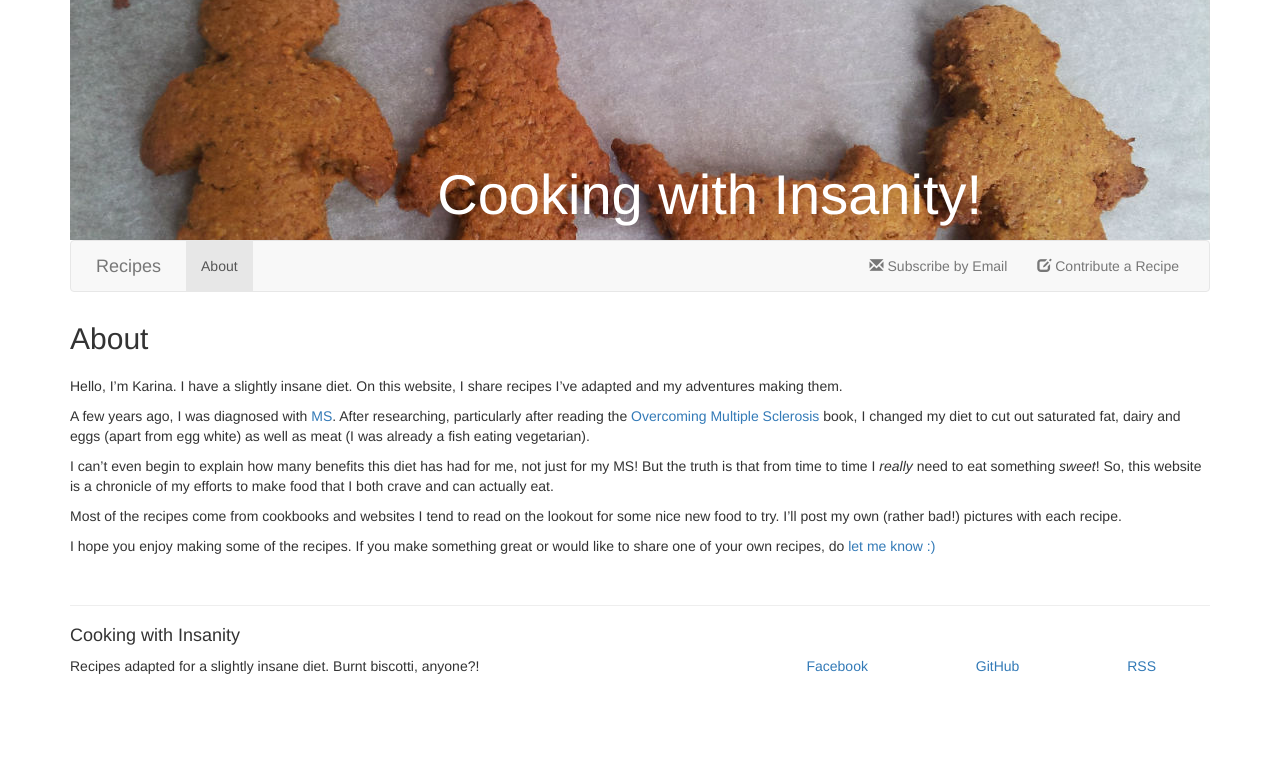
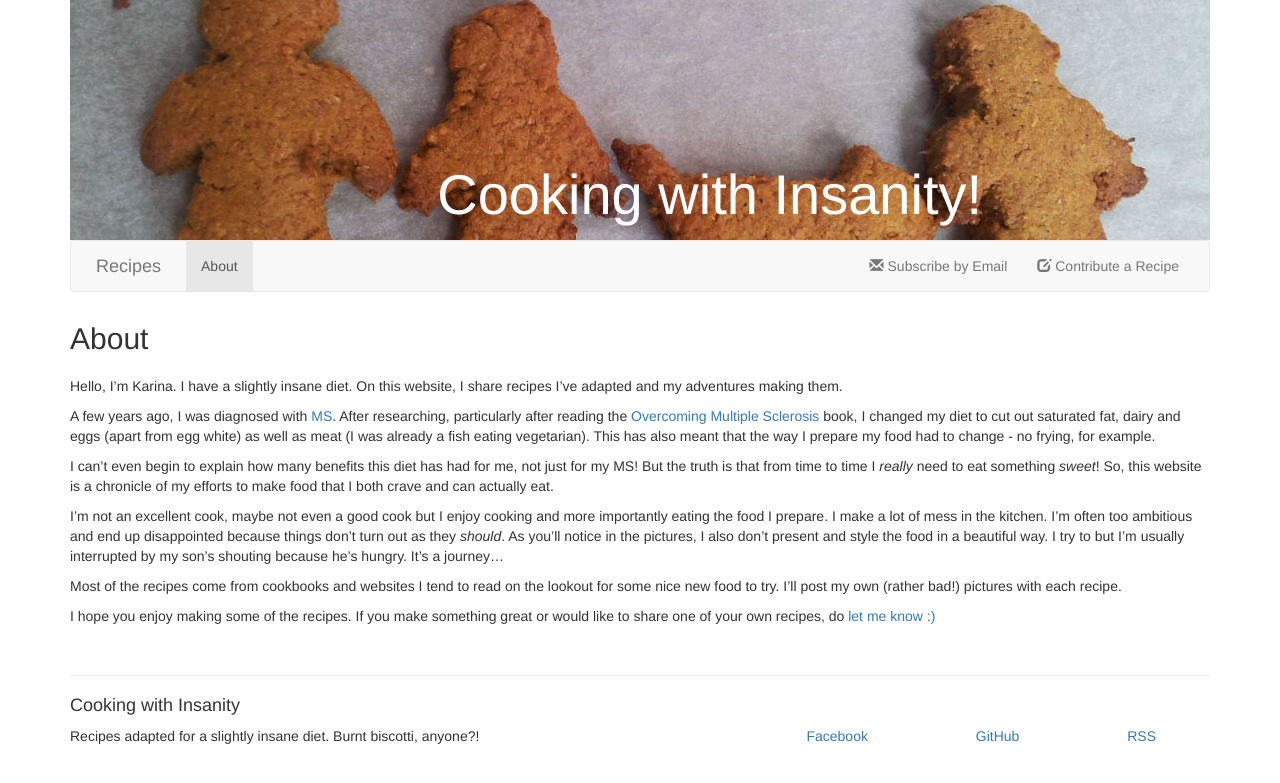
Before and after one commit to lajkika/cookinsanity, a Jekyll site: the page built from about.md, in a window 1280 px wide. Shown: the top 783 px of the page. Built offline with Jekyll 4.4.1, drawn with Linux system fonts in a browser that asks for light colours; nearby versions of some CDN libraries.

Commit message:
Added text to about.md.

```diff
--- a/about.md
+++ b/about.md
@@ -10,12 +10,14 @@ recipes I've adapted and my adventures making them.
 A few years ago, I was diagnosed with [MS][]. After researching, particularly
 after reading the [Overcoming Multiple Sclerosis][] book, I changed my diet
 to cut out saturated fat, dairy and eggs (apart from egg white) as well as
-meat (I was already a fish eating vegetarian).
+meat (I was already a fish eating vegetarian). This has also meant that the way I prepare my food had to change - no frying, for example.
 
 I can't even begin to explain how many benefits this diet has had for me,
 not just for my MS! But the truth is that from time to time I *really*
 need to eat something *sweet*! So, this website is a chronicle of my efforts
 to make food that I both crave and can actually eat.
+
+I'm not an excellent cook, maybe not even a good cook but I enjoy cooking and more importantly eating the food I prepare. I make a lot of mess in the kitchen. I'm often too ambitious and end up disappointed because things don't turn out as they *should*. As you'll notice in the pictures, I also don't present and style the food in a beautiful way. I try to but I'm usually interrupted by my son's shouting because he's hungry. It's a journey...
 
 Most of the recipes come from cookbooks and websites I tend to read on the
 lookout for some nice new food to try. I'll post my own (rather bad!) pictures
```
Also changed, not shown: gfx/omelette_in_a_pan.jpg (added), gfx/omelette_pan2.jpg (added).
